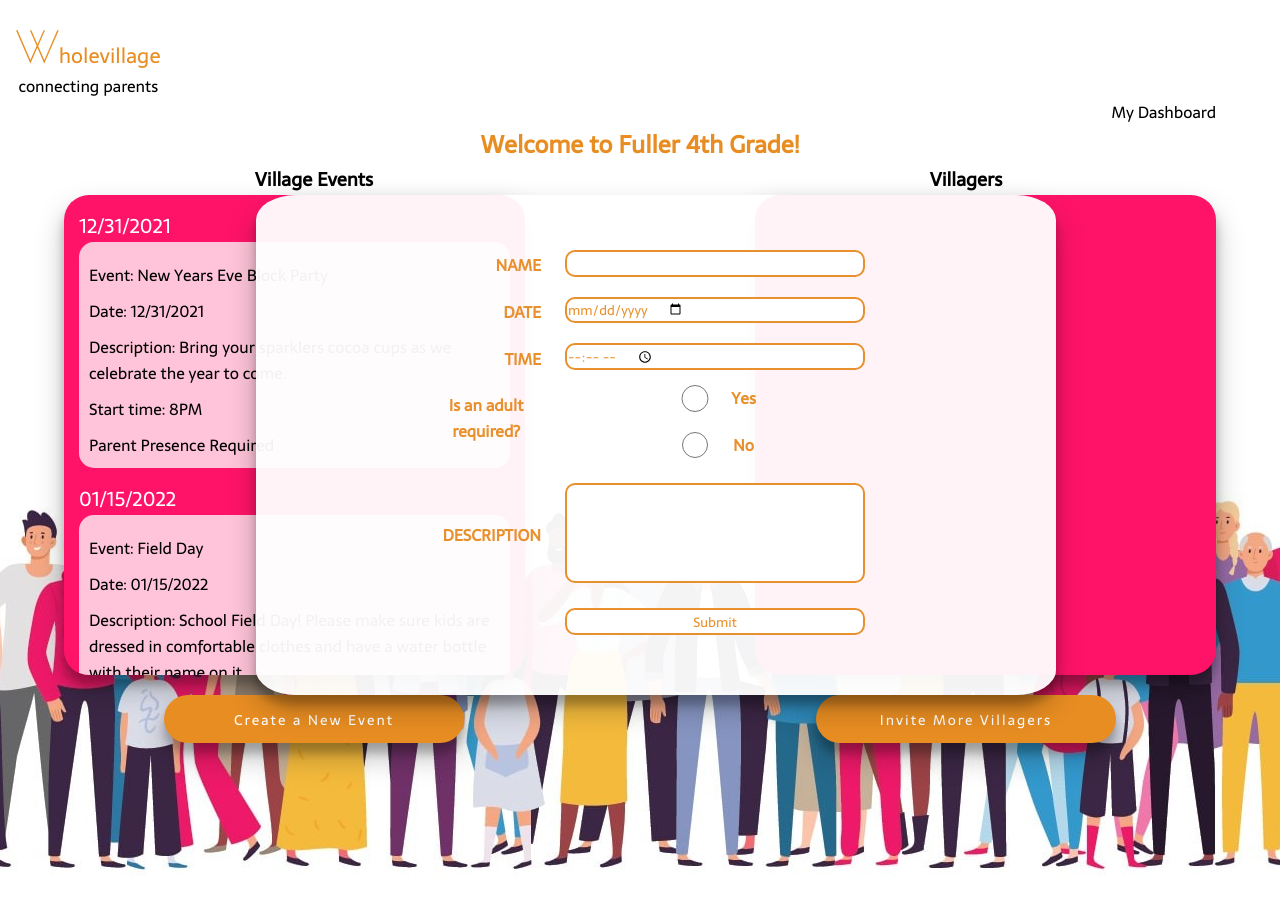
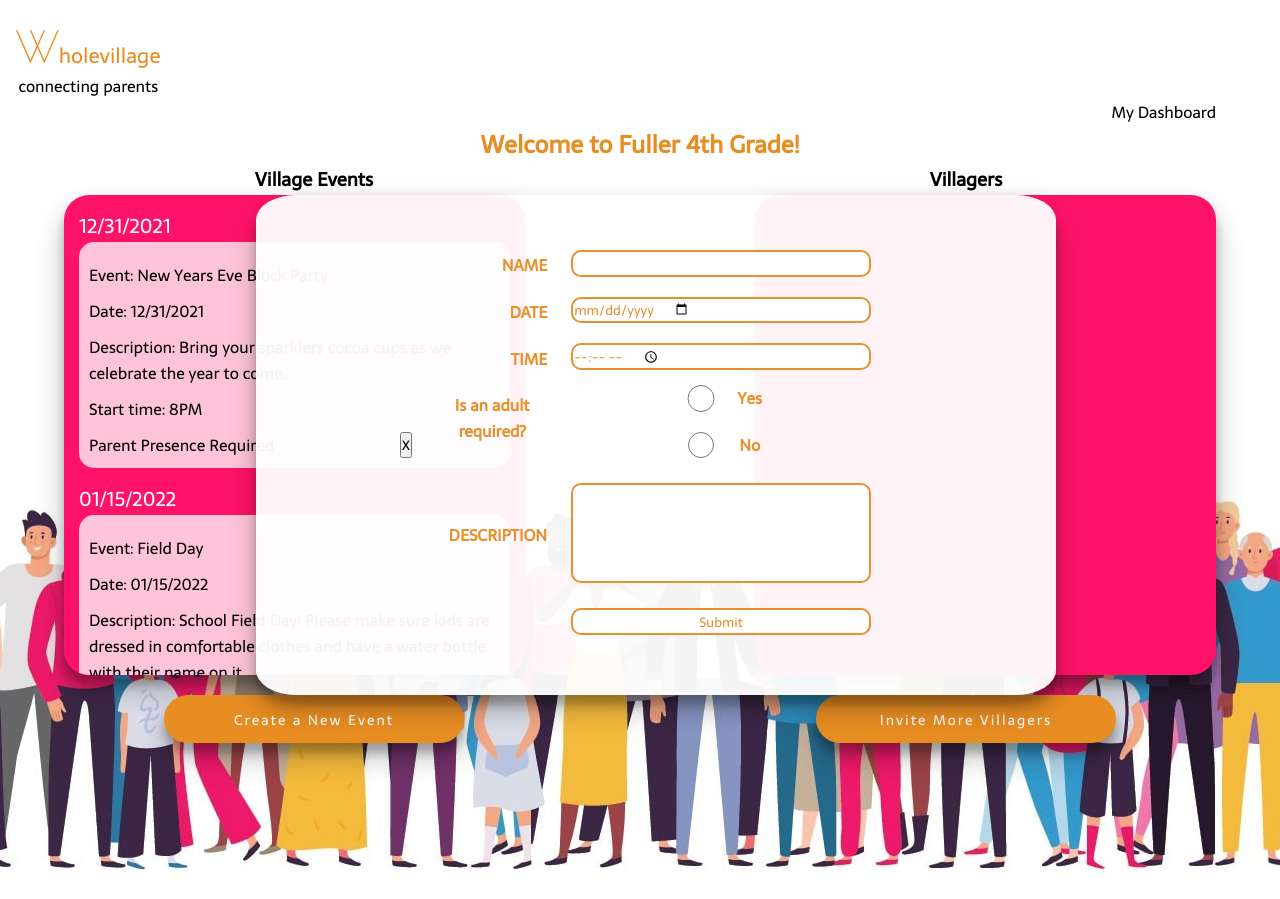
Before and after one commit to Whole-Village/front_end, a React (Create React App) app: page /villages/1 in a window 1280 px wide. Both pictures are taken after a click on the button "Create a New Event". Built offline with nearby package versions, Linux system fonts and the light colour scheme; no server answers.

Commit message:
Add feature to close form without having to submit

```diff
--- a/src/NewEvent/NewEvent.js
+++ b/src/NewEvent/NewEvent.js
@@ -2,15 +2,26 @@ import React from 'react';
 import './NewEvent.css';
 import { useState } from 'react';
 
-const NewEvent = ({ submitForm }) => {
+const NewEvent = ({ submitForm, closeForm }) => {
   const[value, setValue] = useState({name: '', date: '', time: '', description: '', adultRequired: ''});
 
   const onChange = (event) => {
     setValue({...value, [event.target.name]: event.target.value});
   };
 
+  const checkFields = (event) => {
+    event.preventDefault()
+    if (value.name && value.date && value.time && value.description && value.adultRequired) {
+      submitForm()
+    } else {
+      console.log('Please fill out all required inputs')
+    }
+  }
+
+
   return (
     <div className="form-container">
+    <button onClick={closeForm}>X</button>
       <form className="form">
         <label htmlFor="name" className="name-label">NAME</label>
         <input type="text" style={{width:300}} name="name" className="name-input" onChange={onChange}/>
@@ -25,7 +36,7 @@ const NewEvent = ({ submitForm }) => {
         <input type="radio" name="adult" className="no-input" onChange={onChange} value={false}/>
         <label htmlFor="description" className="description-label">DESCRIPTION</label>
         <input type="text" style={{height:100, width:300}} name="description" className="description-input" onChange={onChange} />
-        <input type="submit" onClick={submitForm} className="submit-btn" style={{width:300}} />
+        <input type="submit" onClick={checkFields} className="submit-btn" style={{width:300}} />
       </form>
     </div>
   )
--- a/src/VillageHome/VillageHome.js
+++ b/src/VillageHome/VillageHome.js
@@ -22,6 +22,10 @@ const VillageHome = ({ id }) => {
     setFormStatus(false)
   }
 
+  const closeForm = () => {
+    setFormStatus(false)
+  }
+
   return (
     <div className="village-home">
       <NavVillageHome />
@@ -31,9 +35,9 @@ const VillageHome = ({ id }) => {
       <h3 className="villagers-sub">Villagers</h3>
       </div>
       <div className="sub">
-      {isFormOpen && <NewEvent />}
+      {isFormOpen && <NewEvent sumitForm={submitForm} closeForm={closeForm}/>}
         <div className="events">
-          <Events sumitForm={submitForm}/>
+          <Events />
         </div>
         <div className="villagers">
         </div>
```
